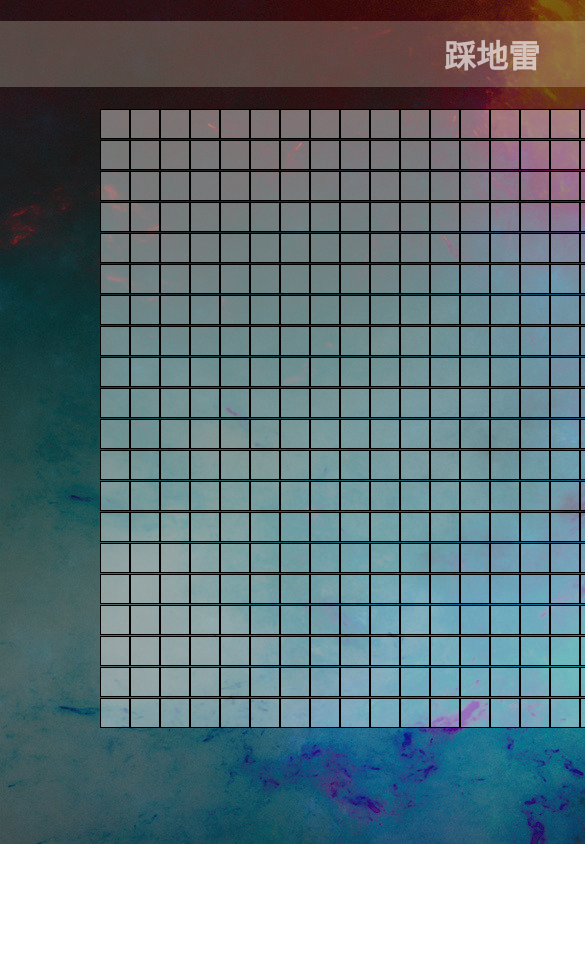
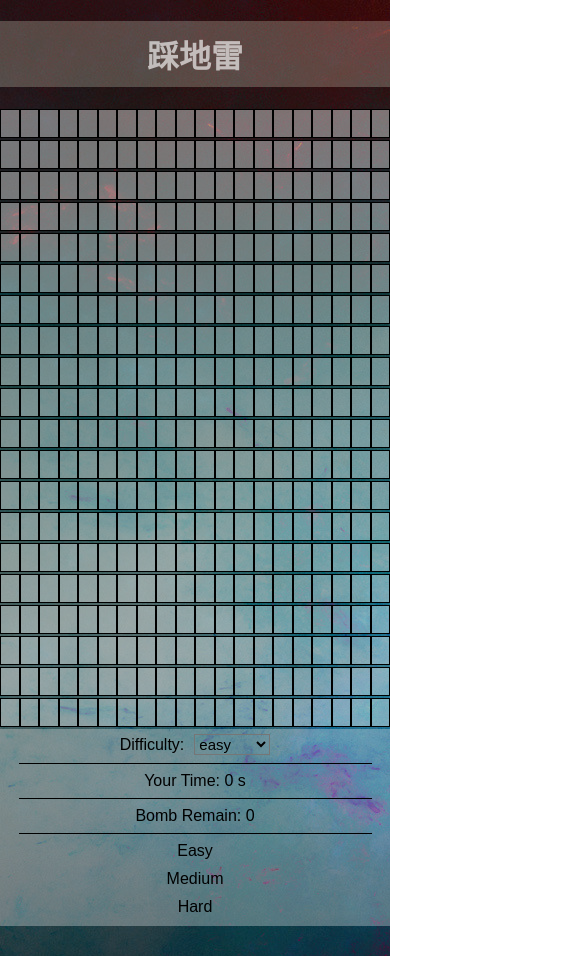
Before and after one commit to KarlChuang/Minesweeper2, a React app: page / in a window 390 px wide. Shown: the top 956 px of the page, 585 px wide, since content can reach past the window. Before the commit the page ends 844 px from the top, so only its background shows below. Built offline with nearby package versions, Linux system fonts and the light colour scheme; no server answers.

Commit message:
set Responsive Web Design

```diff
--- a/src/App.css
+++ b/src/App.css
@@ -1,19 +1,11 @@
 .App {
-  min-width: 984px;
+  // min-width: 984px;
 }
 
 .BlockLine {
   margin-left: 100px;
   height: 31px;
-  min-width:660px;
-}
-
-.Title {
-  text-align: center;
-  color: rgba(255, 255, 255, 0.64);
-  background-color: rgba(245, 245, 220, 0.24);
-  padding-top: 10px;
-  padding-bottom: 10px;
+  width: 620px;
 }
 
 .div1 {
@@ -28,6 +20,44 @@
   width: 200px;
 }
 
+@media (max-width: 960px) {
+  .div1 {
+    display: block;
+  }
+  .div2 {
+    display: block;
+    margin-top: 20px;
+    margin-right: 10%;
+    margin-left: 10%;
+    width: 80%;
+    margin-bottom: 30px;
+  }
+}
+
+@media (max-width: 720px) {
+  .BlockLine {
+    width: 100%;
+    margin-left: 0;
+    min-width: 0;
+  }
+  .div2 {
+    display: block;
+    margin-top: 0;
+    margin-right: 0;
+    margin-left: 0;
+    width: 100%;
+    margin-bottom: 30px;
+  }
+}
+
+.Title {
+  text-align: center;
+  color: rgba(255, 255, 255, 0.64);
+  background-color: rgba(245, 245, 220, 0.24);
+  padding-top: 10px;
+  padding-bottom: 10px;
+}
+
 select {
   margin-left: 10px;
   background-color: rgba(0, 0, 0, 0);
--- a/src/block.css
+++ b/src/block.css
@@ -2,8 +2,8 @@
   margin: 0;
   padding: 0;
   display: inline-block;
-  width: 30px;
-  height: 30px;
+  width: 5%;
+  height: 95%;
   border-width: 1px;
   border-style: solid;
   border-color: black;
@@ -35,7 +35,7 @@ img {
   border: 0;
   margin: 0;
   padding: 0;
-  width: 20px;
-  height: 20px;
+  width: 100%;
+  height: 100%;
   vertical-align: middle;
 }
--- a/src/rank.js
+++ b/src/rank.js
@@ -69,7 +69,6 @@ class Rank extends Component {
   }
   render() {
     const RenderData = ArrayMapping(this.state.Data);
-    console.log(this.state.Data);
     return (
       <div>
         <div className="Type">
```
Also changed, not shown: 2 other files (tests, documents, lock files or other folders).
